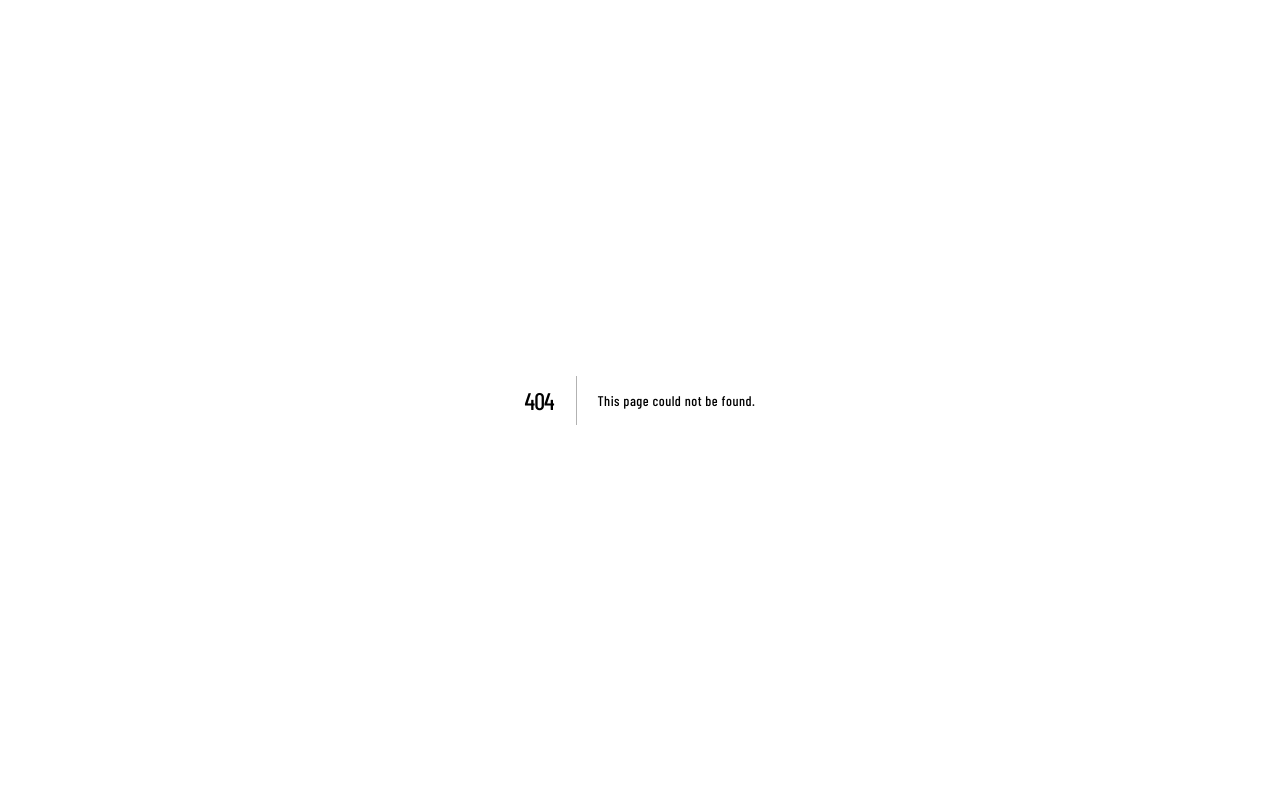
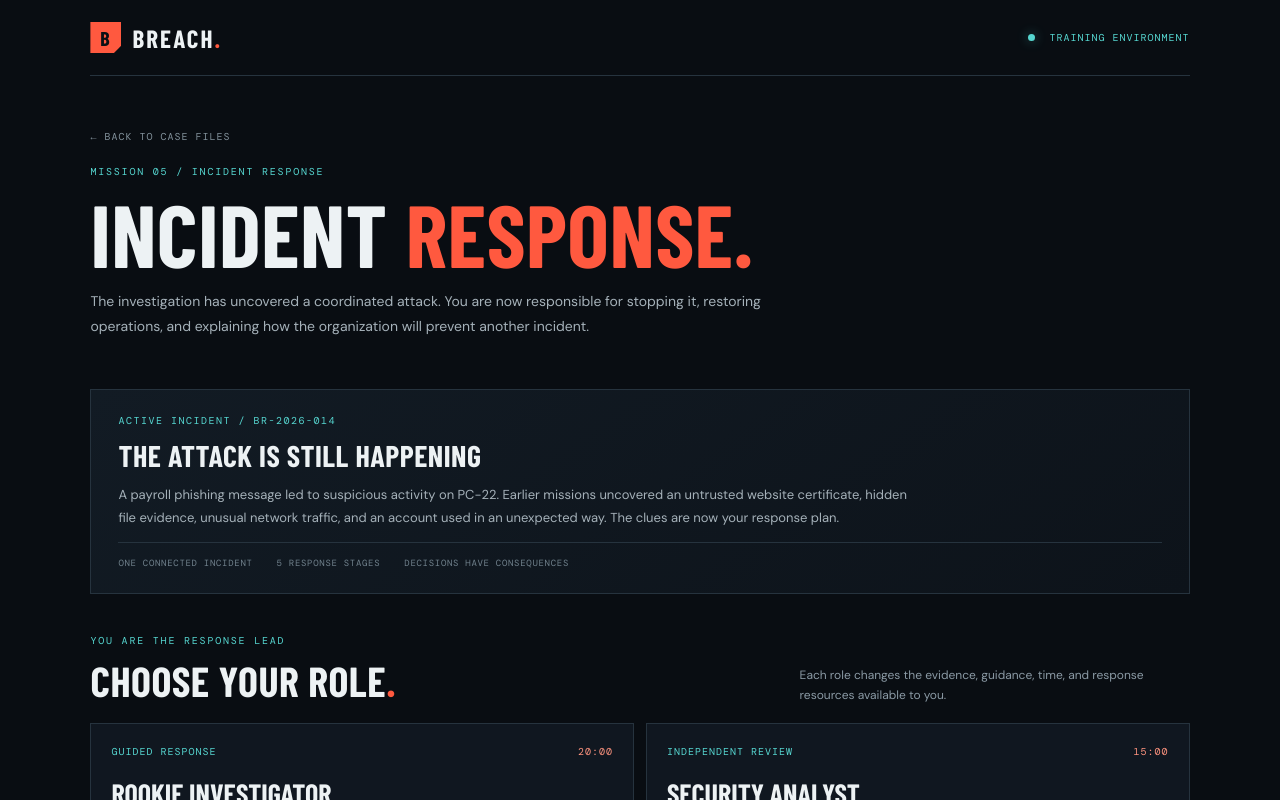
Before and after one commit to jjester58-eng/breach-escape-room, a Next.js app: page /mission-5 in a window 1280 px wide. Before the commit this address had no page. Shown: the top 800 px of the page. Built offline with nearby package versions, Linux system fonts and the light colour scheme; a web font is replaced by a local one.

Commit message:
Add Mission 5 route

```diff
--- /dev/null
+++ b/app/mission-5/page.tsx
@@ -0,0 +1,10 @@
+import MissionFiveClient from "./mission-client";
+
+export const metadata = {
+  title: "Mission 05: Incident Response | BREACH",
+  description: "A fictional incident-response simulation covering assessment, containment, eradication, recovery, and lessons learned.",
+};
+
+export default function MissionFivePage() {
+  return <MissionFiveClient />;
+}
```
